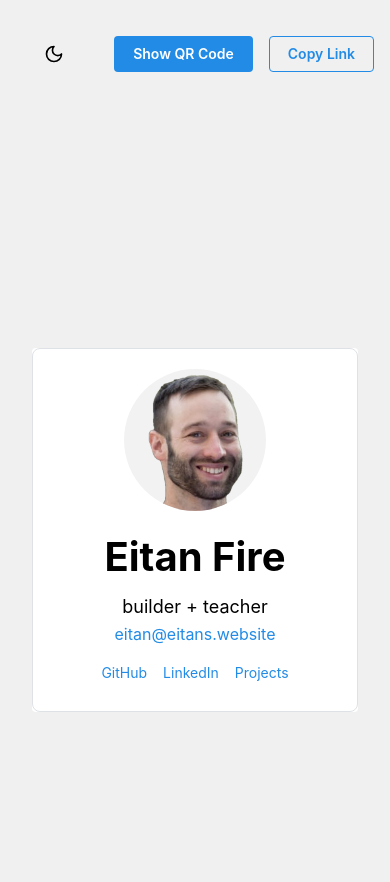
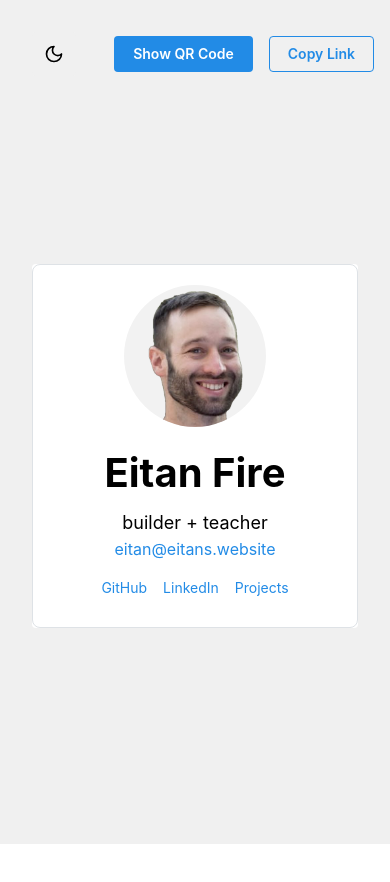
Before and after one commit to eitanfire/landing-page, a React (Vite) app: page / in a window 390 px wide. Shown: the top 882 px of the page. After the commit the page ends 844 px from the top, so only its background shows below. Built offline with nearby package versions, Linux system fonts and the light colour scheme.

Commit message:
make minHeight responsive for screen size

```diff
--- a/src/components/Welcome/LandingPage.tsx
+++ b/src/components/Welcome/LandingPage.tsx
@@ -34,17 +34,18 @@ export function LandingPage() {
 
     return matches;
   }
-
+  const isSmallScreen = useMediaQuery("(max-width: 576px)");
   const isLargeScreen = useMediaQuery("(min-width: 768px)");
 
   return (
     <div
       style={{
         backgroundColor: colorScheme === "dark" ? "#1A1B1E" : "#f0f0f0",
-        minHeight: "100dvh",
+        minHeight: isSmallScreen ? "80dvh" : isLargeScreen ? "60dvh" : "80dvh",
         padding: "1rem",
         display: "flex",
         alignItems: "center",
+        overflow: "hidden",
       }}
     >
       <Container size="md" style={{ width: "100%" }}>
```
Also changed, not shown: 3 other files (tests, documents, lock files or other folders).
